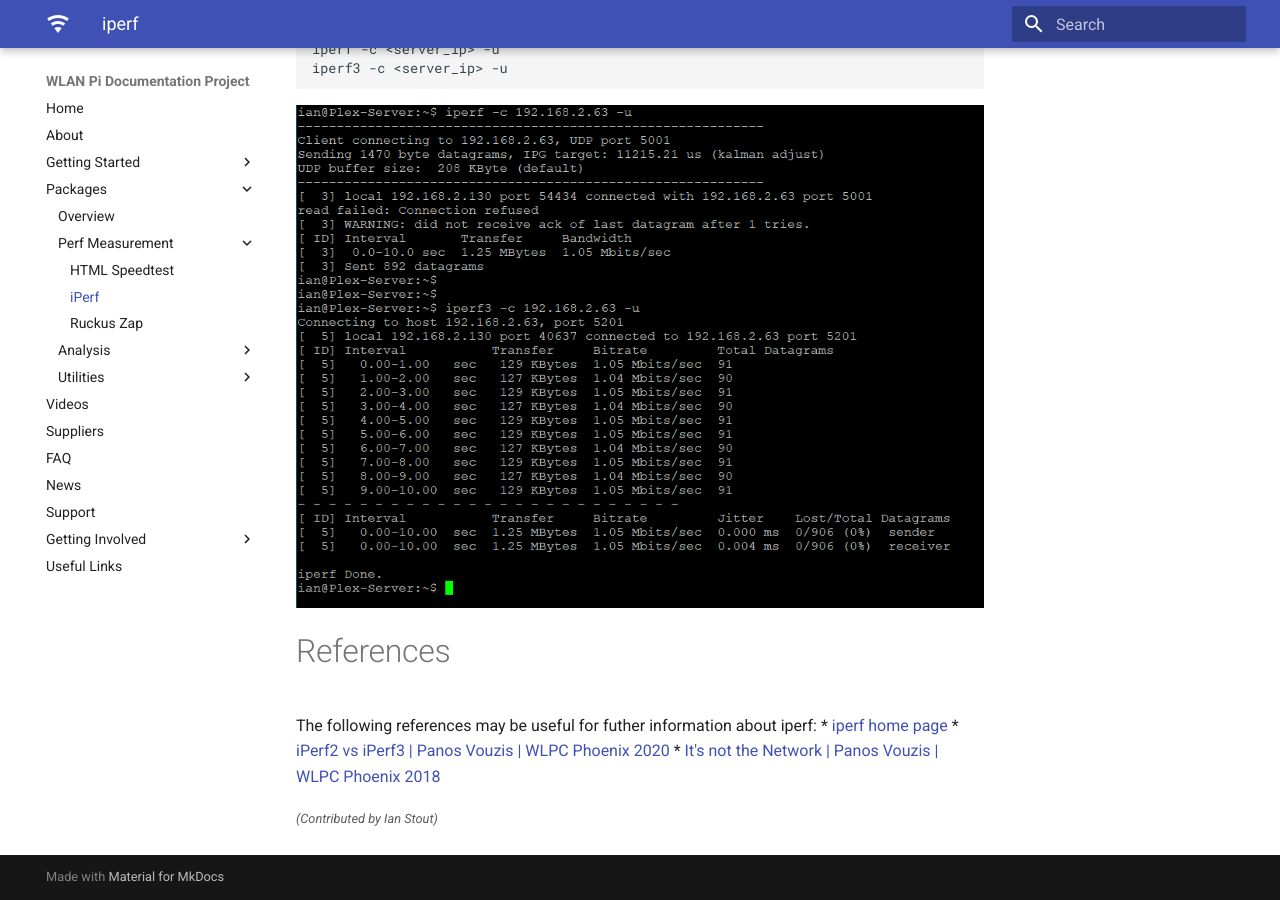
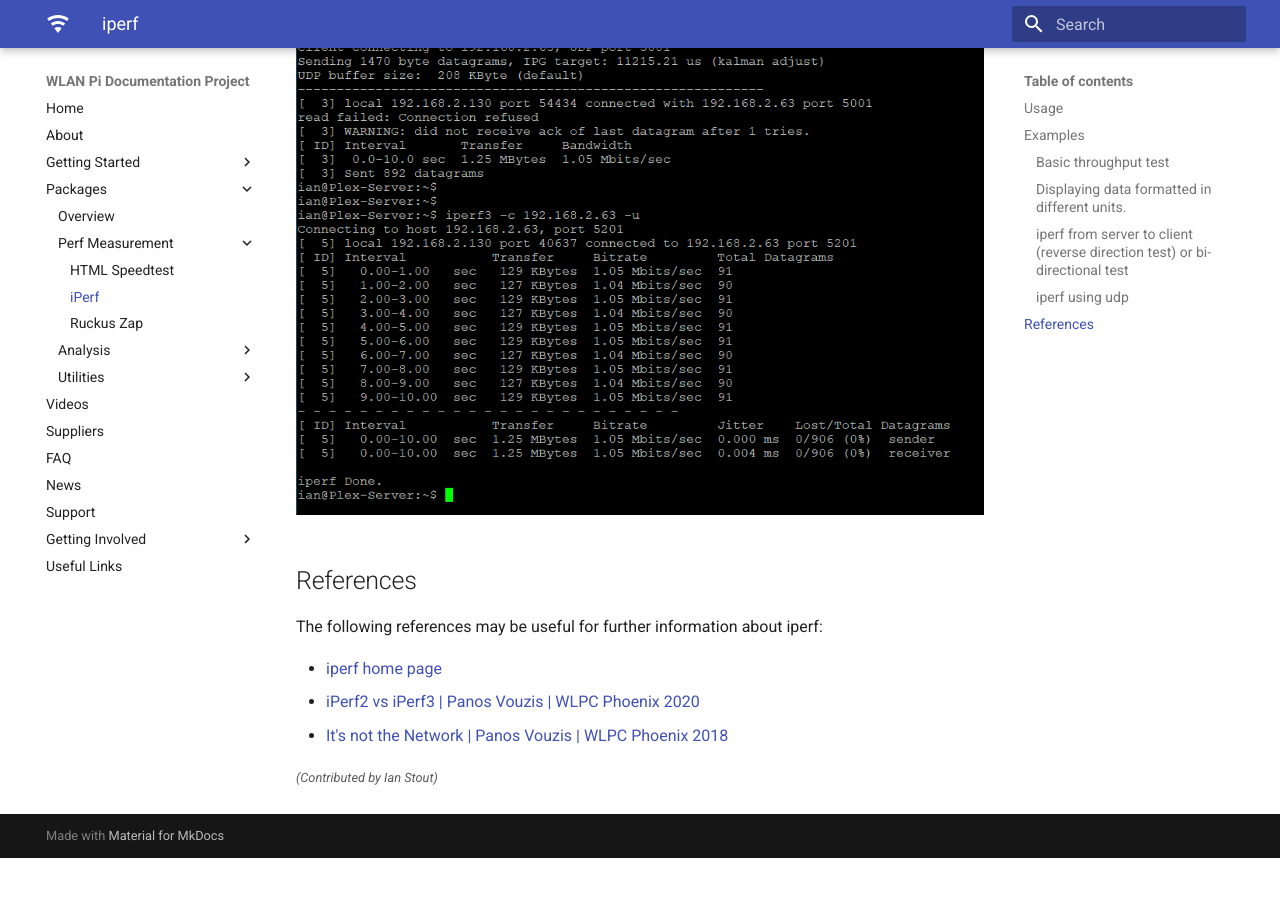
Before and after one commit to WLAN-Pi/wlanpi-documentation, an MkDocs documentation site: the page built from docs/pkg_perf_iperf.md, in a window 1280 px wide and 900 px high, scrolled down 3915 px. Built offline with MkDocs 1.6.1 and Material for MkDocs 9.7.7, drawn with Linux system fonts in a browser that asks for light colours; after the commit the page ends 4773 px from its top, so only the background shows below that.

Commit message:
typo fix

````diff
--- a/docs/pkg_perf_iperf.md
+++ b/docs/pkg_perf_iperf.md
@@ -14,7 +14,7 @@ iperf3 - 5201
 
 Iperf3 is a rewrite of iperf from scratch to create a smaller, simpler code base. Iperf3 is not backwards compatible with iperf2.
 
-# Usage
+## Usage
 To view all iperf options, take a look the manual pages for the software using the following CLI command in your SSH session (hit 'q' to quit the man pages) or use the -h or --help flag for listing of the commands:
 
 ```
@@ -25,8 +25,8 @@ man iperf3
 iperf3 -h
 ```
 
-# Examples
-## Basic throughput test
+## Examples
+### Basic throughput test
 
 (Note that by default, iperf tests using TCP. To use UDP, see later examples.)
 
@@ -37,7 +37,7 @@ iperf3 -c <server_ip>
 
 ![iperf](images/iperf_basic_throughput.png)
 
-## Displaying data formatted in different units.
+### Displaying data formatted in different units.
 The units that in which results are displayed (i.e. Kilobits per sec, Megabits per sec etc.) may be modified using the following command attributes:
 ```
 iperf -c <server_ip>  -f (b, B, k, K, m, M, g, G, t, T)
@@ -46,7 +46,7 @@ iperf3 -c <server_ip>  -f (b, B, k, K, m, M, g, G, t, T)
 
 ![iperf](images/iperf_data_format.png)
 
-## iperf from server to client (reverse direction test) or bi-directional test
+### iperf from server to client (reverse direction test) or bi-directional test
 ```
 iperf -c <server_ip>  -r -d
 ```
@@ -60,7 +60,7 @@ iperf3 -c <server_ip>  -R or iperf3 -c <server_ip>  --bidir
 ![iperf](images/iperf3_bi-directional.png)
 
 
-## iperf using udp
+### iperf using udp
 ```
 iperf -c <server_ip> -u
 iperf3 -c <server_ip> -u
@@ -69,8 +69,9 @@ iperf3 -c <server_ip> -u
 ![iperf](images/iperf_udp.png)
 
 
-# References
-The following references may be useful for futher information about iperf:
+## References
+The following references may be useful for further information about iperf:
+
 * [iperf home page][Home_Page]
 * [iPerf2 vs iPerf3 | Panos Vouzis | WLPC Phoenix 2020][WLPC_Video]
 * [It's not the Network | Panos Vouzis | WLPC Phoenix 2018][WLPC_Video2]
````
